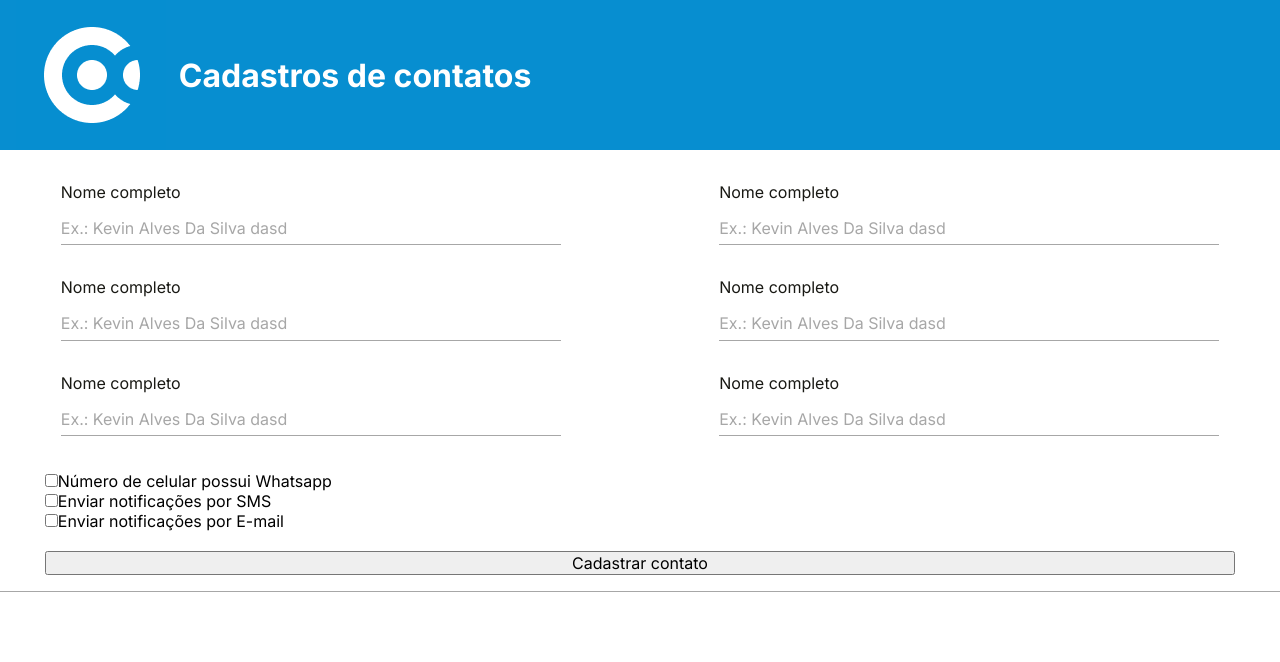
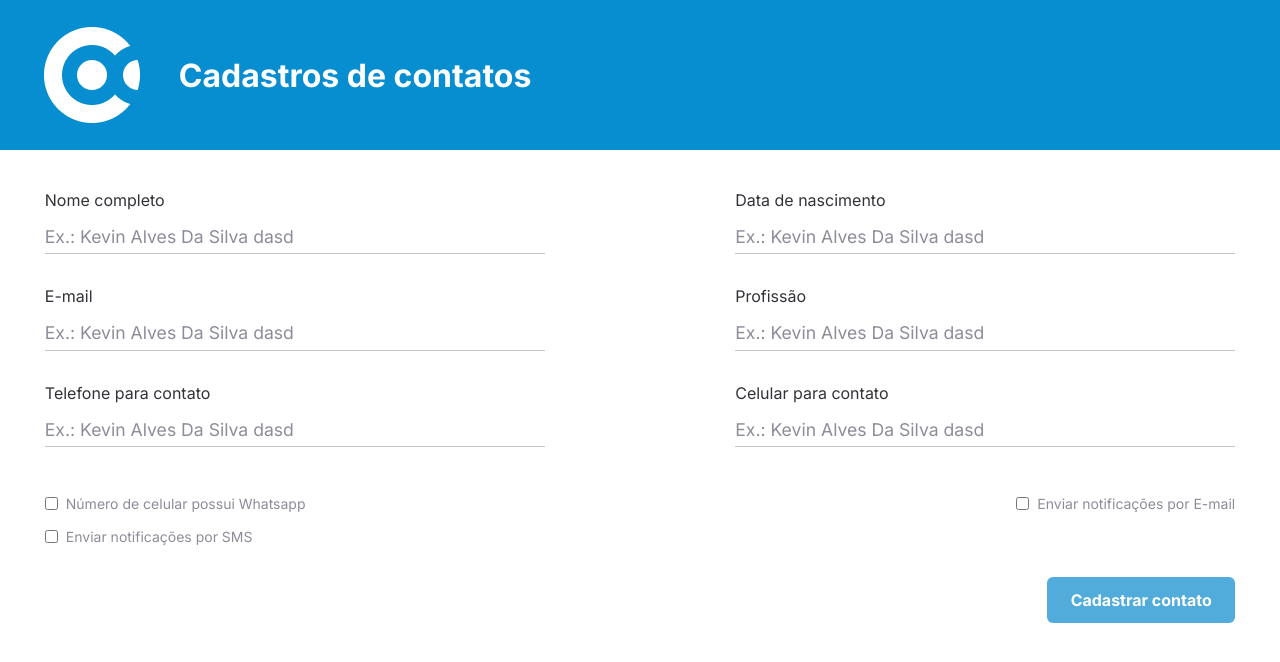
Before and after one commit to KevinAlves55/AlphaCadastros_Front-end, a React (Vite) app: page / in a window 1280 px wide. Shown: the top 662 px of the page. Built offline with nearby package versions, Linux system fonts and the light colour scheme.

Commit message:
feat: Finalizado a estilização dos cadastros

```diff
--- a/src/app/components/records/Records.tsx
+++ b/src/app/components/records/Records.tsx
@@ -5,62 +5,64 @@ export const Records: React.FC = () => {
   return (
     <main className={`${common.container} ${styles.main}`}>
       <form>
-        <section className={styles.fields}>
+        <header className={styles.fields}>
           <div className={styles.fieldsColumns}>
             <div className={styles.boxInput}>
-              <label htmlFor="">Nome completo</label>
+              <label htmlFor="nome">Nome completo</label>
+              <input id="nome" type="text" placeholder="Ex.: Kevin Alves Da Silva dasd" />
+            </div>
+
+            <div className={styles.boxInput}>
+              <label htmlFor="">E-mail</label>
               <input type="text" placeholder="Ex.: Kevin Alves Da Silva dasd" />
             </div>
 
             <div className={styles.boxInput}>
-              <label htmlFor="">Nome completo</label>
-              <input type="text" placeholder="Ex.: Kevin Alves Da Silva dasd" />
-            </div>
-
-            <div className={styles.boxInput}>
-              <label htmlFor="">Nome completo</label>
+              <label htmlFor="">Telefone para contato</label>
               <input type="text" placeholder="Ex.: Kevin Alves Da Silva dasd" />
             </div>
           </div>
 
           <div className={styles.fieldsColumns}>
             <div className={styles.boxInput}>
-              <label htmlFor="">Nome completo</label>
+              <label htmlFor="">Data de nascimento</label>
               <input type="text" placeholder="Ex.: Kevin Alves Da Silva dasd" />
             </div>
 
             <div className={styles.boxInput}>
-              <label htmlFor="">Nome completo</label>
+              <label htmlFor="">Profissão</label>
               <input type="text" placeholder="Ex.: Kevin Alves Da Silva dasd" />
             </div>
 
             <div className={styles.boxInput}>
-              <label htmlFor="">Nome completo</label>
+              <label htmlFor="">Celular para contato</label>
               <input type="text" placeholder="Ex.: Kevin Alves Da Silva dasd" />
             </div>
           </div>
-        </section>
+        </header>
 
-        <section>
-          <div>
-            <div>
+        <section className={styles.checkboxFields}>
+          <div className={styles.checkboxFieldsColumn}>
+            <div className={styles.checkboxItem}>
               <input type="checkbox" />
               <label>Número de celular possui Whatsapp</label>
             </div>
 
-            <div>
+            <div className={styles.checkboxItem}>
               <input type="checkbox" />
               <label>Enviar notificações por SMS</label>
             </div>
           </div>
 
-          <div>
-            <input type="checkbox" />
-            <label>Enviar notificações por E-mail</label>
+          <div className={styles.checkboxFieldsColumn}>
+            <div className={styles.checkboxItem}>
+              <input type="checkbox" />
+              <label>Enviar notificações por E-mail</label>
+            </div>
           </div>
         </section>
 
-        <button type="submit">
+        <button type="submit" className={styles.cadastrarContato}>
           Cadastrar contato
         </button>
       </form>
--- a/src/app/components/records/Styles.module.css
+++ b/src/app/components/records/Styles.module.css
@@ -2,28 +2,25 @@
   width: 100%;
   flex: 1;
   justify-content: center;
-  align-items: center;
-  padding: 1rem 2.8rem;
+  padding: 2.5rem 2.8rem;
   border-bottom: 1px solid var(--gray-100);
-
 }
 
 .main form {
   display: flex;
   flex-direction: column;
-  gap: 1.2rem;
+  gap: 2rem;
 }
 
 .main form .fields {
   width: 100%;
   display: flex;
   justify-content: space-between;
-  flex-wrap: wrap;
-  padding: 1rem;
-  gap: 1rem;
+  gap: 2rem;
 }
 
-.main form .fields .fieldsColumns {
+.fieldsColumns {
+  width: 31.25rem;
   height: 100%;
   display: flex;
   flex-direction: column;
@@ -36,20 +33,78 @@
   gap: 1rem;
 }
 
-.fieldsColumns .boxInput label {
-  color: var(--gray-800);
+.boxInput label {
+  color: var(--gray-600);
   font-size: 1rem;
 }
 
-.fieldsColumns .boxInput input {
-  width: 31.25rem;
+.boxInput input {
+  width: 100%;
   border: 0;
   background-color: transparent;
-  border-bottom: 1px solid var(--gray-100);
+  border-bottom: 1px solid var(--gray-300);
   padding-bottom: 0.4rem;
   outline: none;
+  font-size: 1.1rem;
+  color: var(--gray-600);
 }
 
-.fieldsColumns .boxInput input::placeholder {
-  color: var(--gray-100);
+.boxInput input:focus {
+  border-bottom: 1px solid var(--blue-dark);
 }
+
+.boxInput input::placeholder {
+  color: var(--gray-400);
+}
+
+.checkboxFields {
+  margin-top: 1rem;
+  width: 100%;
+  display: flex;
+  justify-content: space-between;
+  flex-wrap: wrap;
+  gap: 1.1rem;
+}
+
+.checkboxFieldsColumn {
+  display: flex;
+  flex-direction: column;
+  gap: 1rem;
+}
+
+.checkboxItem {
+  display: flex;
+  gap: 0.5rem;
+}
+
+.checkboxItem label {
+  font-size: 0.875rem;
+  color: var(--gray-400);
+}
+
+.cadastrarContato {
+  width: 11.75rem;
+  padding: 0.8rem 0.8rem;
+  border-radius: 6px;
+  -webkit-border-radius: 6px;
+  -moz-border-radius: 6px;
+  -ms-border-radius: 6px;
+  -o-border-radius: 6px;
+  border: 0;
+  background-color: var(--blue-ligth);
+  color: var(--white);
+  font-weight: 700;
+  align-self: flex-end;
+}
+
+@media (max-width: 410px) {
+  .main form .fields {
+    flex-wrap: wrap;
+  }
+}
+
+@media (max-width: 768px) {
+  .cadastrarContato {
+    width: 100%;
+  }
+}
--- a/src/app/styles/Global.css
+++ b/src/app/styles/Global.css
@@ -1,9 +1,17 @@
 :root {
+  --gray-100: #e1e1e6;
+  --gray-300: #c4c4c6;
+  --gray-400: #8d8d99;
+  --gray-600: #323238;
+  --gray-700: #29292e;
+  --gray-800: #202024;
+  --gray-900: #121214;
+  --gray-800: #191914;
+
   --blue-dark: #078ED0;
   --blue-ligth: #51ACDB;
+
   --white: #FFFFFF;
-  --gray-100: #a7a7a7;
-  --gray-800: #191914;
 }
 
 * {
```
